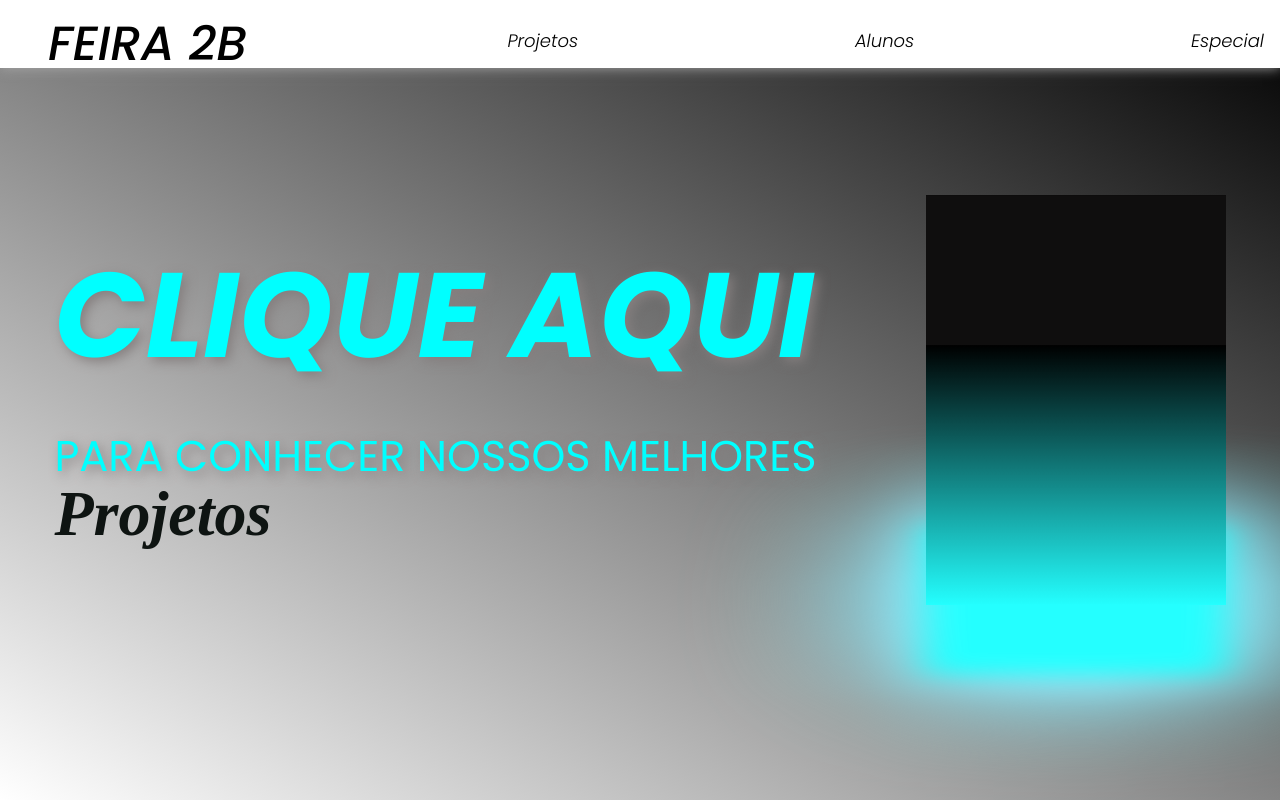
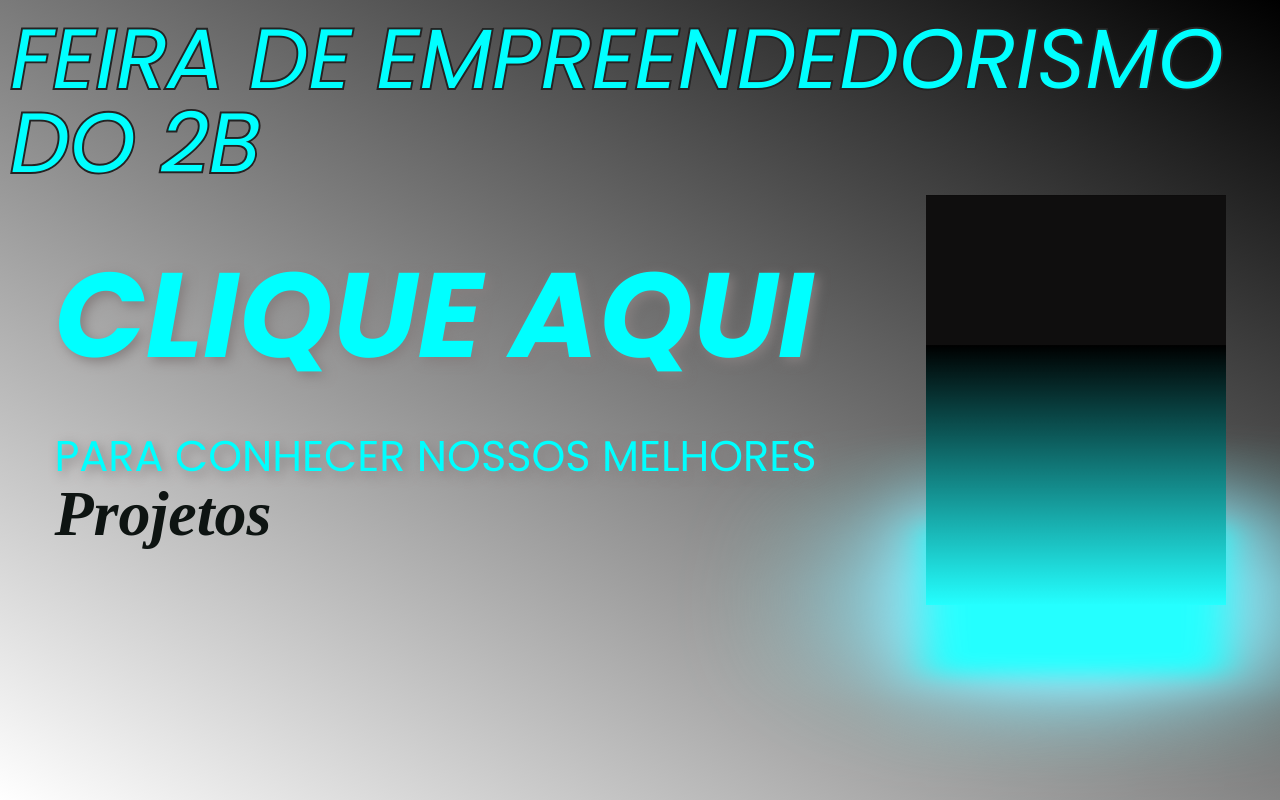
Before and after one commit to kauagalindo/-sitedeapresenta-odafeira, a plain HTML site: page index.html in a window 1280 px wide. Drawn offline with Linux system fonts and the light colour scheme.

Commit message:
Add files via upload

```diff
--- a/index.css
+++ b/index.css
@@ -22,9 +22,9 @@ header {
     left: 0;
     top: 0;
     width: 100%;
-    background: var(--cor-de-fundo);
+    background: none;
     height: 8.5vh;
-    box-shadow: 0 0 12px rgb(168, 168, 168);
+    box-shadow: 0 0 12px rgba(168, 168, 168, 0);
 }
 
 body {
--- a/index.html
+++ b/index.html
@@ -17,20 +17,7 @@
 
   <body>
     <header>
-        <nav class="navigation">
-            <ul class="navigation_lista">
-                <span id="logo">Feira 2B</span>
-                <li class="navigation_item_lista">
-                    <a href="#" class="navigation_link">Projetos</a>
-                </li>
-                <li class="navigation_item_lista">
-                    <a href="#" class="navigation_link">Alunos</a>
-                </li>
-                <li class="navigation_item_lista">
-                    <a href="#" class="navigation_link">Especial</a>
-                </li>
-            </ul>
-        </nav>
+      <h2 class="titulo" data-text="Feira De Empreendedorismo Do 2B">Feira De Empreendedorismo Do 2B</h2>
     </header>
 
     <div class="slogan">
--- a/paralelos/slogan.css
+++ b/paralelos/slogan.css
@@ -1,3 +1,29 @@
+h2.titulo {
+    margin-top: 0.2em;
+    margin-left: 0.1223em;
+    position: relative;
+    font-size: 84px;
+    color: aqua;
+    -webkit-text-stroke: 0.3vw rgb(36, 35, 35);
+    text-transform: uppercase;
+    font-family: 'Poppins';
+    font-style: italic;
+}
+
+h2.titulo::before {
+    content: attr(data-text);
+    position: absolute;
+    top: 0;
+    left: 0;
+    width: 100%;
+    height: 100%;
+    color: aqua;
+    -webkit-text-stroke: 0vw aqua;
+    border-right: 2px solid aqua;
+    overflow: hidden;
+    animation: animation 6s linear ;
+}
+
 .slogan_link {
     text-decoration: none;
     color: aqua;
@@ -28,3 +54,15 @@ span a p:hover {
     text-decoration: underline;
     letter-spacing: .1em;
 }
+
+@keyframes animation {
+    0%,10%,100%
+    {
+      width: 0;
+    }
+
+    70%,90%
+    {
+     width: 100%;
+    }
+}
```
